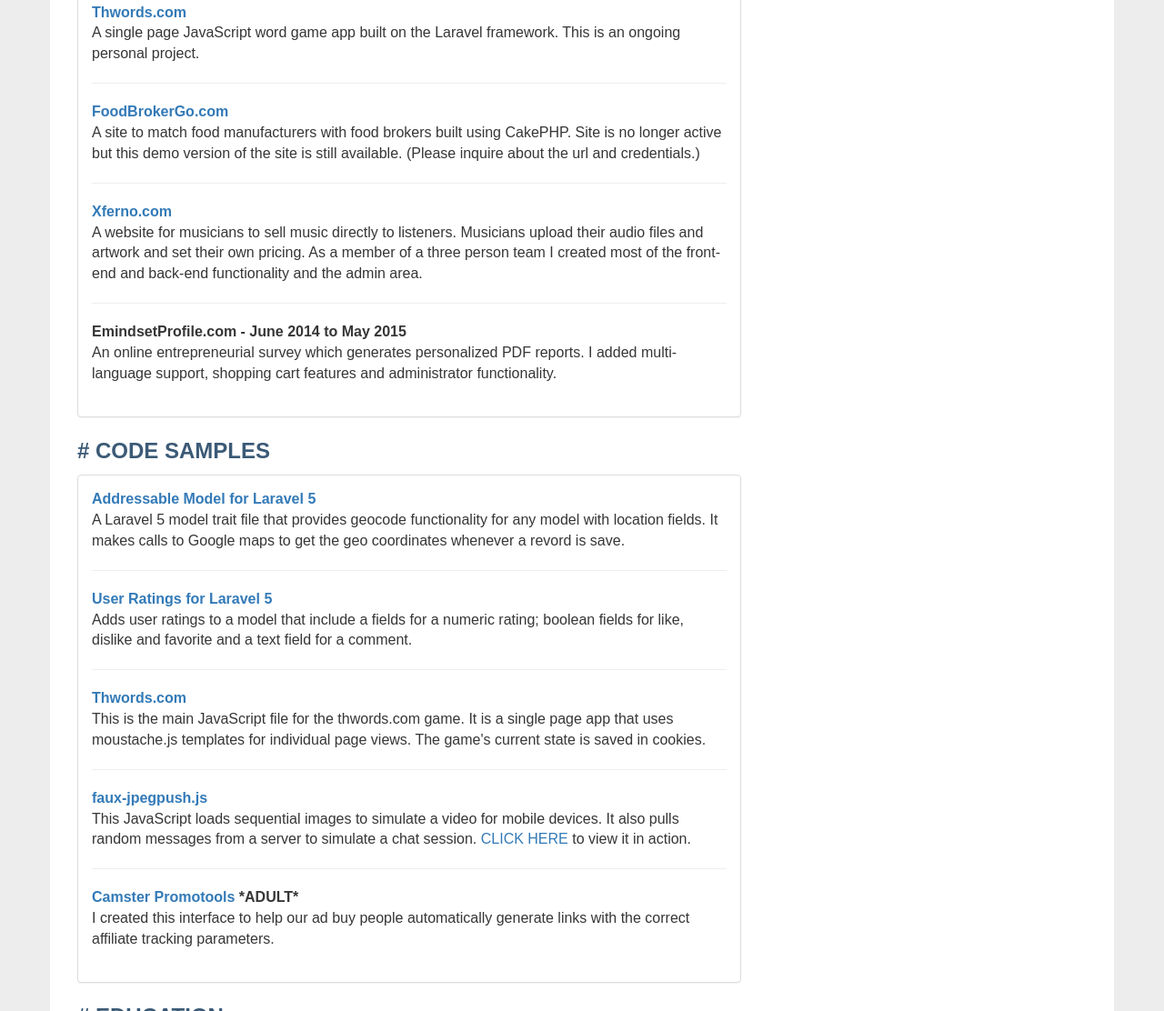
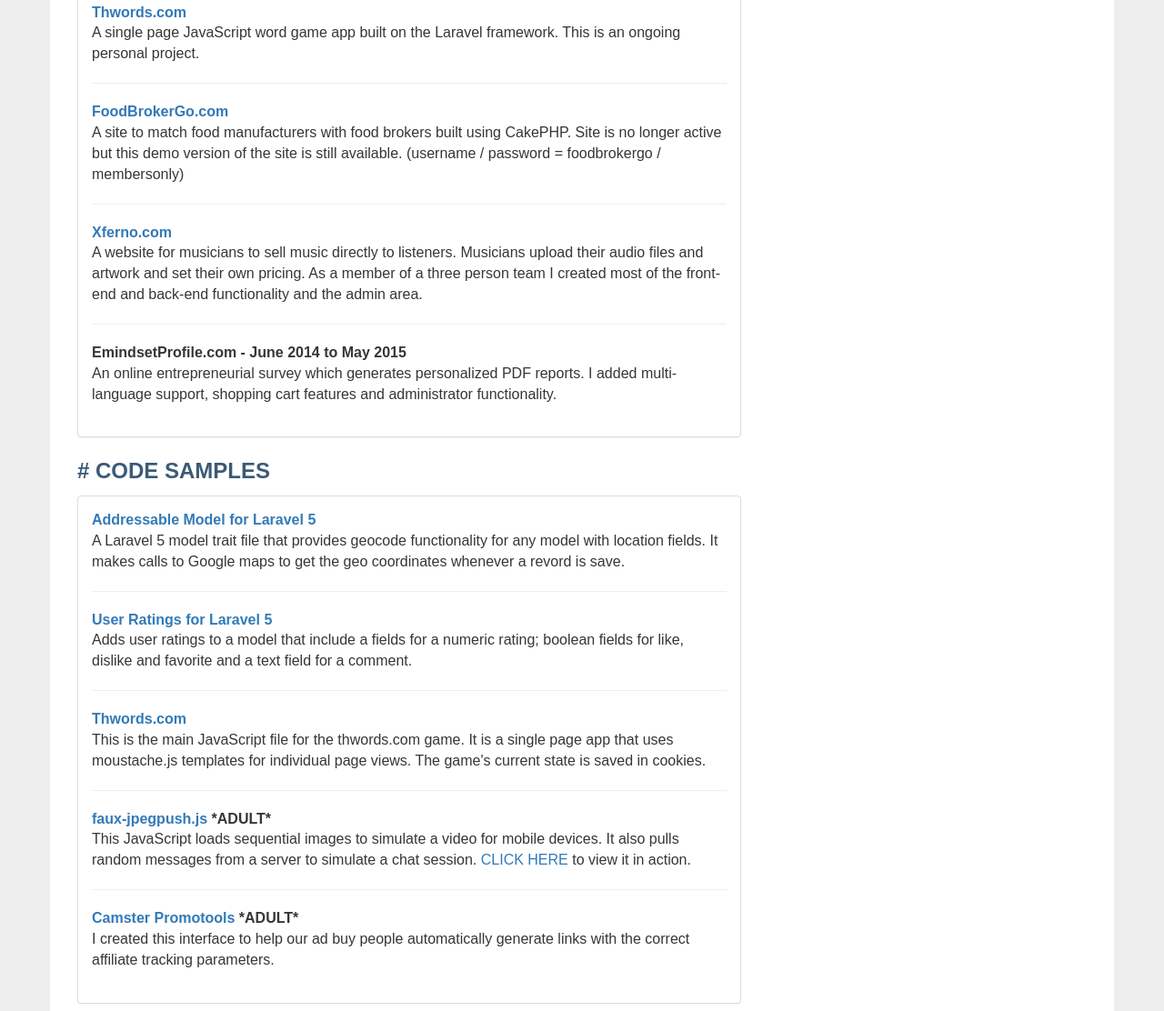
Before and after one commit to craigzearfoss/resume.craigzearfoss.com, a plain HTML site: page public/index.html in a window 1280 px wide. Shown: the part 1437-2549 px from the top of the page at 91% size. Drawn offline with nearby package versions, Linux system fonts and the light colour scheme.

Commit message:
added foodbrokergo username / password

```diff
--- a/public/index.html
+++ b/public/index.html
@@ -218,7 +218,7 @@
                             <dd>A single page JavaScript word game app built on the Laravel framework. This is an ongoing personal project.</dd>
                             <hr>
                             <dt><a href="http://thwords.foodbrokergo.com" target="_blank">FoodBrokerGo.com</a></dt>
-                            <dd>A site to match food manufacturers with food brokers built using CakePHP. Site is no longer active but this demo version of the site is still available. (Please inquire about the url and credentials.)</dd>
+                            <dd>A site to match food manufacturers with food brokers built using CakePHP. Site is no longer active but this demo version of the site is still available. (username / password = foodbrokergo / membersonly)</dd>
                             <hr>
                             <dt><a href="http://xferno.com" target="_blank">Xferno.com</a></dt>
                             <dd>A website for musicians to sell music directly to listeners. Musicians upload their audio files and artwork and set their own pricing. As a member of a three person team I created most of the front-end and back-end functionality and the admin area.</dd>
@@ -242,7 +242,7 @@
                             <dt><a href="http://app.thwords.com/js/thwords.js" target="_blank">Thwords.com</a></dt>
                             <dd>This is the main JavaScript file for the thwords.com game. It is a single page app that uses moustache.js templates for individual page views. The game's current state is saved in cookies.</dd>
                             <hr>
-                            <dt><a href="https://github.com/craigzearfoss/faux-jpegpush/blob/master/faux-jpegpush.js" target="_blank">faux-jpegpush.js</a></dt>
+                            <dt><a href="https://github.com/craigzearfoss/faux-jpegpush/blob/master/faux-jpegpush.js" target="_blank">faux-jpegpush.js</a> *ADULT*</dt>
                             <dd>This JavaScript loads sequential images to simulate a video for mobile devices.  It also pulls random messages from a server to simulate a chat session. <a href="http://camsterfriends.com/mobile2/webcam/1202/kylie-cupcake?aid=test&sound=n" target="_blank">CLICK HERE</a> to view it in action.</dd>
                             <hr>
                             <dt><a href="http://live.camster.com/promotools" target="_blank">Camster Promotools</a> *ADULT*</dt>
```
